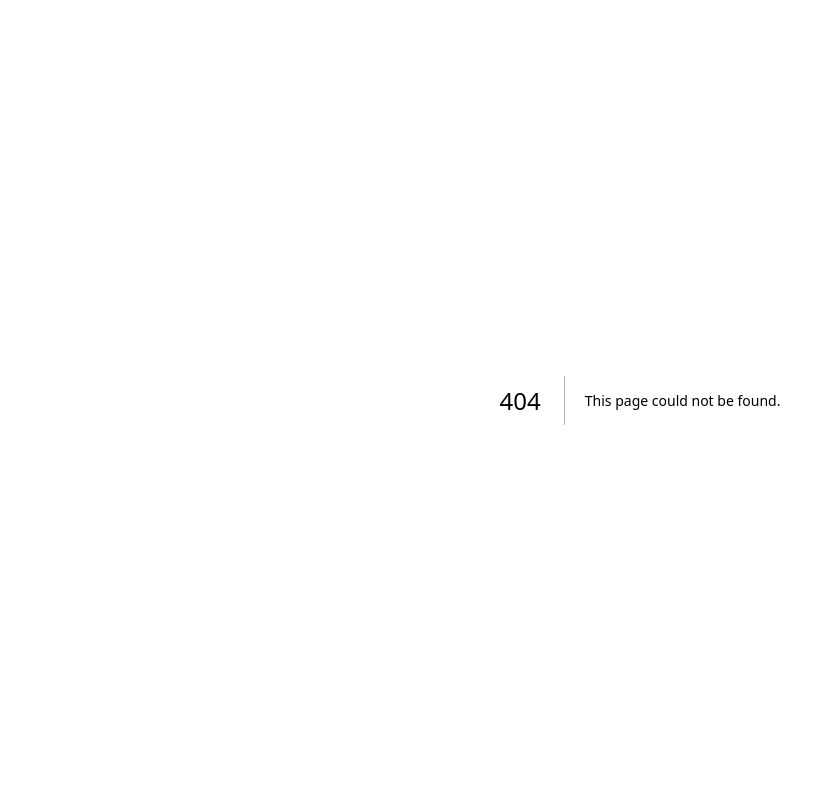
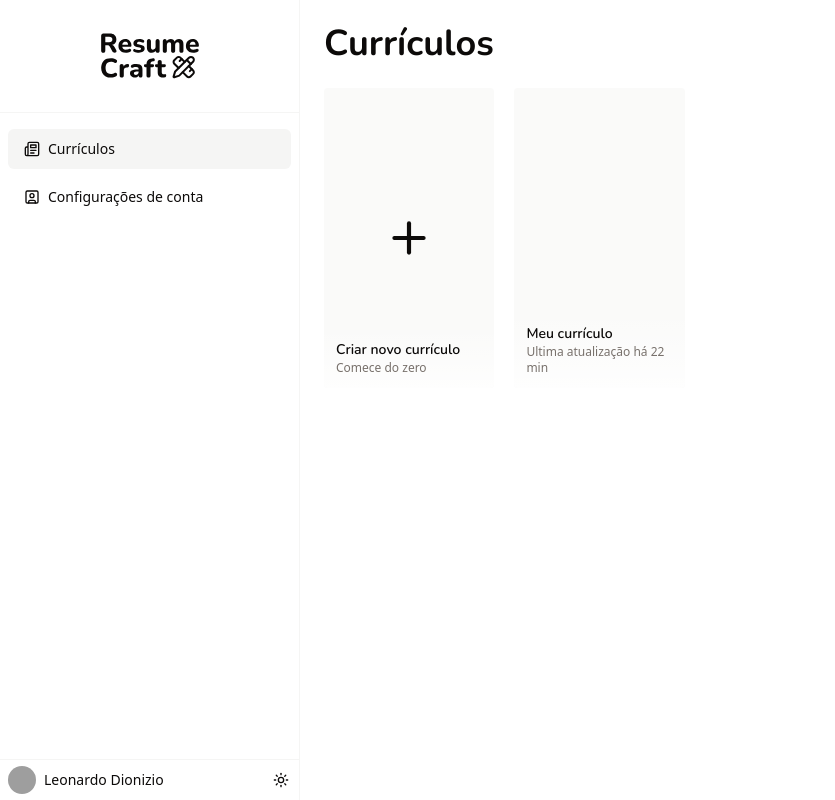
Before and after one commit to leodionizio/resume-craft-nextjs, a Next.js app: page /dashboard/resumes in a window 1280 px wide. Before the commit this address had no page. Shown: the whole page, without its empty margins (0-835 px from the left). Built offline with nearby package versions, Linux system fonts and the light colour scheme; grey boxes are pictures that could not be loaded.

Commit message:
feat: add dash layout

```diff
--- /dev/null
+++ b/src/app/dashboard/(layout)/resumes/page.tsx
@@ -0,0 +1,11 @@
+import { ResumesList } from "@/components/pages/dashboard/resumes/resumes-list";
+
+export default function DashboardResumesPage() {
+  return (
+    <>
+      <h1 className="text-4xl font-title font-bold mb-6">Currículos</h1>
+
+      <ResumesList />
+    </>
+  );
+}
--- /dev/null
+++ b/src/app/dashboard/resumes/[id]/page.tsx
@@ -0,0 +1,9 @@
+import { ResumePage } from "@/components/pages/dashboard/resume";
+
+export default function DashboardResumePage() {
+  return (
+    <>
+      <ResumePage />
+    </>
+  );
+}
```
